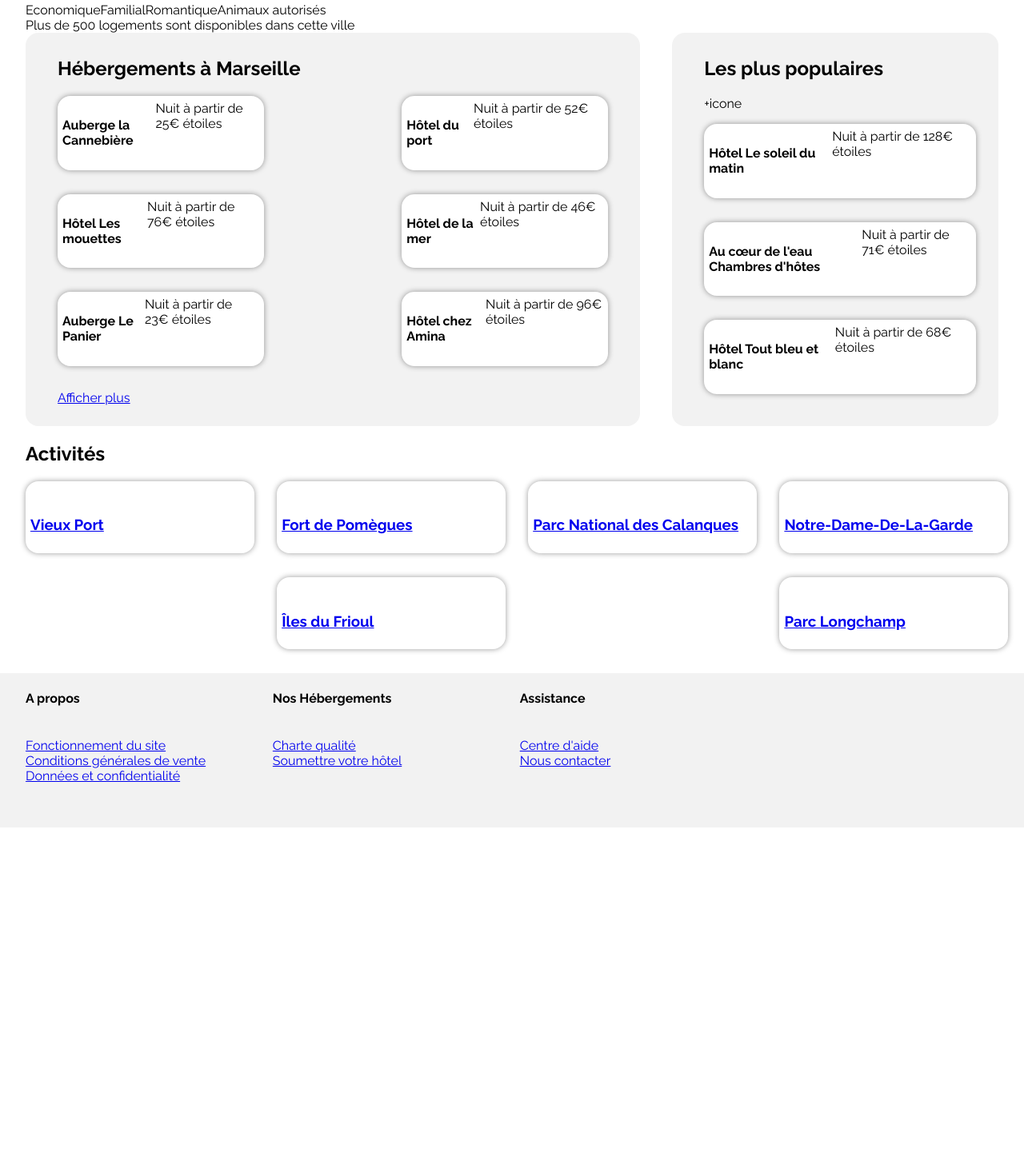
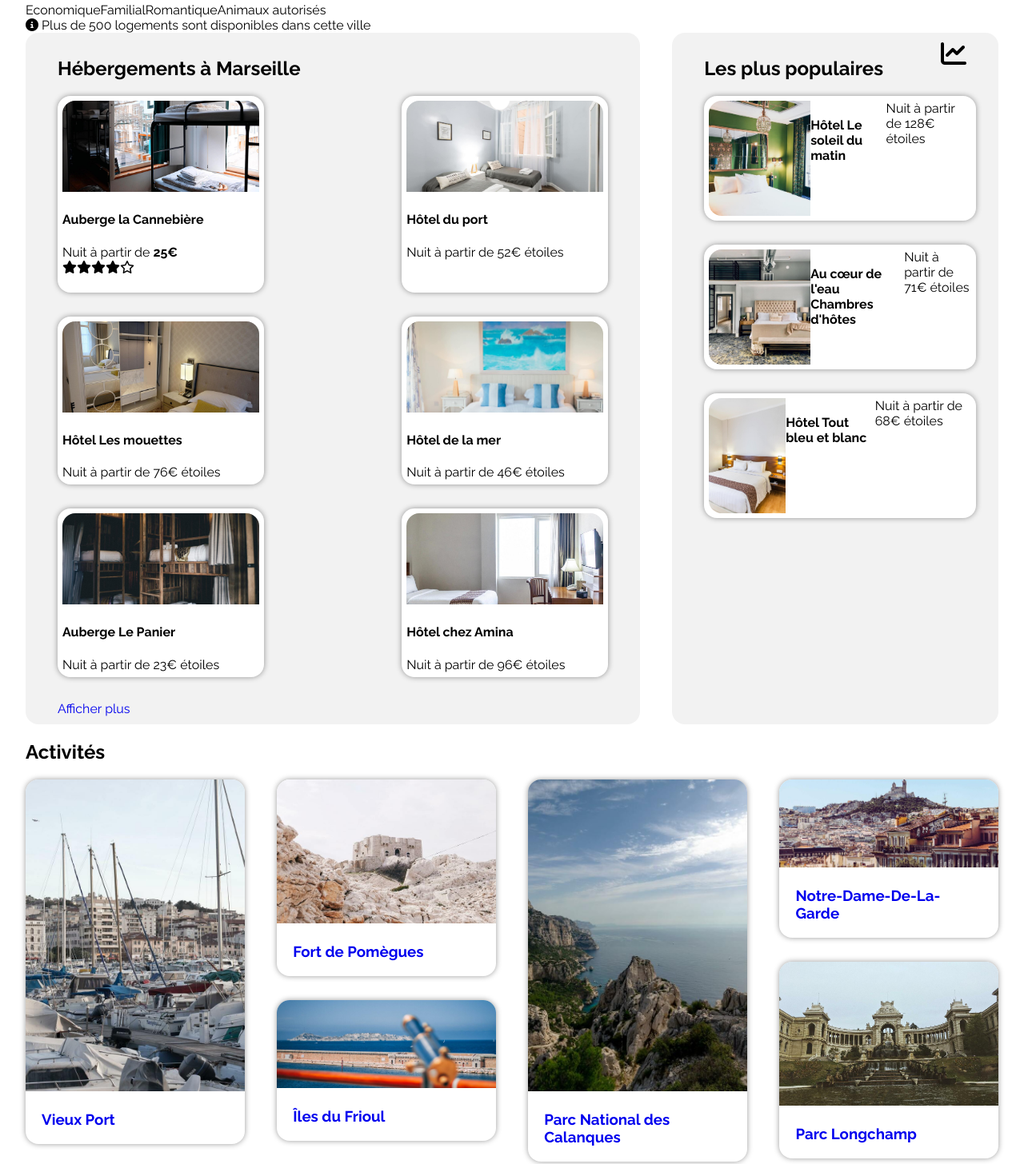
Before and after one commit to LaurieWeb/LaurieMontagner_2_16102020, a plain HTML site: page index.html in a window 1280 px wide. Shown: the part 271-1727 px from the top of the page at 80% size. Before the commit the page ends 1306 px from the top, so only its background shows below. Drawn offline with Linux system fonts and the light colour scheme.

Commit message:
WIP - V3

```diff
--- a/index.html
+++ b/index.html
@@ -5,7 +5,7 @@
         <link rel="stylesheet" href="stylesheet.css" />
         <title>Reservia</title>
         <link href="https://fonts.googleapis.com/css2?family=Raleway:wght@300;400;700&display=swap" rel="stylesheet">
-
+        <script src="https://kit.fontawesome.com/96207a7ac7.js" crossorigin="anonymous"></script>
     </head>
     <body>
         <!-- Header -->
@@ -49,7 +49,7 @@
                     </div>
                 </div>
                 <div id="resultat">
-                    Plus de 500 logements sont disponibles dans cette ville
+                    <i class="fas fa-info-circle"></i> Plus de 500 logements sont disponibles dans cette ville
                 </div>
             </section>
             <!-- Section Hébergement -->
@@ -59,37 +59,37 @@
                         <h2>Hébergements à Marseille</h2>
                         <div id="Hebergementcard">
                             <div class="Hebergementcard">
-                                <img>
+                                <img class="imgheberg" src="img/m/marcus-loke-WQJvWU_HZFo-unsplash.jpg" alt="">
                                 <h4>Auberge la Cannebière</h4>
-                                Nuit à partir de 25€
-                                étoiles
+                                <p>Nuit à partir de <strong>25€</strong><br>
+                                <i class="fas fa-star"></i><i class="fas fa-star"></i><i class="fas fa-star"></i><i class="fas fa-star"></i><i class="far fa-star"></i></p>
                             </div>
                             <div class="Hebergementcard">
-                                <img>
+                                <img class="imgheberg" src="img/m/fred-kleber-gTbaxaVLvsg-unsplash.jpg" alt="">
                                 <h4>Hôtel du port</h4>
                                 Nuit à partir de 52€
                                 étoiles
                             </div>
                             <div class="Hebergementcard">
-                                <img>
+                                <img class="imgheberg" src="img/m/reisetopia-B8WIgxA_PFU-unsplash.jpg" alt="">
                                 <h4>Hôtel Les mouettes</h4>
                                 Nuit à partir de 76€
                                 étoiles
                             </div>
                             <div class="Hebergementcard">
-                                <img>
+                                <img class="imgheberg" src="img/m/annie-spratt-Eg1qcIitAuA-unsplash.jpg" alt="">
                                 <h4>Hôtel de la mer</h4>
                                 Nuit à partir de 46€
                                 étoiles
                             </div>
                             <div class="Hebergementcard">
-                                <img>
+                                <img class="imgheberg" src="img/m/nicate-lee-kT-ZyaiwBe0-unsplash.jpg" alt="">
                                 <h4>Auberge Le Panier</h4>
                                 Nuit à partir de 23€
                                 étoiles
                             </div>
                             <div class="Hebergementcard">
-                                <img>
+                                <img class="imgheberg" src="img/m/febrian-zakaria-M6S1WvfW68A-unsplash.jpg" alt="">
                                 <h4>Hôtel chez Amina</h4>
                                 Nuit à partir de 96€
                                 étoiles
@@ -100,23 +100,23 @@
                     <div id="Popular">
                         <div id="populartitle">
                             <h2>Les plus populaires</h2>
-                            <p>+icone</p>
+                            <div id="iconepopular"><i class="fas fa-chart-line fa-2x"></i></div>
                         </div>
                         <div id="popularcard">
                             <div class="popularcard">
-                                <img>
+                                <img class="imgpop" src="img/m/emile-guillemot-Bj_rcSC5XfE-unsplash.jpg" alt="">
                                 <h4>Hôtel Le soleil du matin</h4>
                                 Nuit à partir de 128€
                                 étoiles
                             </div>
                             <div class="popularcard">
-                                <img>
+                                <img class="imgpop" src="img/m/aw-creative-VGs8z60yT2c-unsplash.jpg" alt="">
                                 <h4>Au cœur de l'eau Chambres d'hôtes</h4>
                                 Nuit à partir de 71€
                                 étoiles
                             </div>
                             <div class="popularcard">
-                                <img>
+                                <img class="imgpop" src="img/m/febrian-zakaria-sjvU0THccQA-unsplash.jpg" alt="">
                                 <h4>Hôtel Tout bleu et blanc</h4>
                                 Nuit à partir de 68€
                                 étoiles
@@ -132,44 +132,44 @@
                     <div class="activitescolumn">
                         <a href="#">
                             <div class="activitescard">
-                                <img src="" alt="">
-                                <h3>Vieux Port</h3>
+                                <img class="imgactvertical" src="img/m/reno-laithienne-QUgJhdY5Fyk-unsplash.jpg" alt="Vieux port de Marseille avec des bateaux">
+                                <h3 class="titleact">Vieux Port</h3>
                            </div>
                          </a>
                     </div>
                     <div class="activitescolumn">
                          <a href="#">
                             <div class="activitescard">
-                                <img src="" alt="">
-                                <h3>Fort de Pomègues</h3>
+                                <img class="imgacthorizontal1" src="img/m/paul-hermann-QFTrLdQIRhI-unsplash.jpg" alt="Fort de Pomègues, fortification sur de la pierre">
+                                <h3 class="titleact">Fort de Pomègues</h3>
                            </div>
                          </a>
                          <a href="#">
                             <div class="activitescard">
-                                <img src="" alt="">
-                                <h3>Îles du Frioul</h3>
+                                <img class="imgacthorizontal2" src="img/m/kevin-hikari-rV_Qd1l-VXg-unsplash.jpg" alt="Îles du Frioul en arrière plan avec la mer et une jumelle d'observation au premier plan">
+                                <h3 class="titleact">Îles du Frioul</h3>
                            </div>
                          </a>
                     </div>
                     <div class="activitescolumn">
                          <a href="#">
                             <div class="activitescard">
-                                <img src="" alt="">
-                                <h3>Parc National des Calanques</h3>
+                                <img class="imgactvertical" src="img/m/kilyan-sockalingum-NR8-cBCN3aI-unsplash.jpg" alt="Parc National des Calanques vue d'en haut, terre au premier plan, mer à l'horizon">
+                                <h3 class="titleact">Parc National des Calanques</h3>
                            </div>
                          </a>
                     </div>
                     <div class="activitescolumn">
                          <a href="#">
                             <div class="activitescard">
-                                <img src="" alt="">
-                                <h3>Notre-Dame-De-La-Garde</h3>
+                                <img class="imgacthorizontal2" src="img/m/florian-wehde-xW9e8gdotxI-unsplash.jpg" alt="Notre-Dame-De-La-Garde surblombant la vieille ville de Marseille">
+                                <h3 class="titleact">Notre-Dame-De-La-Garde</h3>
                            </div>
                          </a>
                          <a href="#">
                             <div class="activitescard">
-                                <img src="" alt="">
-                                <h3>Parc Longchamp</h3>
+                                <img class="imgacthorizontal1" src="img/m/lena-paulin-wH2-EJoDcV0-unsplash.jpg" alt="Monument du Parc Longchamp">
+                                <h3 class="titleact">Parc Longchamp</h3>
                            </div>
                          </a>
                     </div>
--- a/stylesheet.css
+++ b/stylesheet.css
@@ -8,6 +8,11 @@ body
 	font-family: Raleway, sans-serif;
 	width: 100%;
 	margin: auto;
+}
+
+a
+{
+	text-decoration: none;
 }
 
 header
@@ -59,6 +64,12 @@ main
 	display: flex;
 }
 
+.fas fa-info-circle
+{
+	box-shadow: 0px 0px 7px rgba(0, 0, 0, 0.4);
+	color: #0065FC;
+}
+
 #Hebergementblock
 {
 	display: flex;
@@ -83,7 +94,7 @@ main
 
 .Hebergementcard
 {
-	display: flex;
+	display: block;
 	background-color: #FFFFFF;
 	border: 5px;
 	border-radius: 16px;
@@ -95,6 +106,15 @@ main
 
 }
 
+.imgheberg
+{
+	width: 100%;
+	object-fit: cover;
+	border-top-right-radius: 16px;
+	border-top-left-radius: 16px;
+	height: 114px;
+}
+
 #Popular
 {
 	background-color: #F2F2F2;
@@ -103,9 +123,15 @@ main
 	padding: 10px 40px;
 }
 
-#Populartitle
+#populartitle
 {
 	display: flex;
+	justify-content: space-between;
+}
+
+#iconepopular
+{
+	float: right;
 }
 
 #popularcard
@@ -125,6 +151,16 @@ main
 	width: 100%;
 	margin-bottom: 30px;
 	padding: 6px;
+	height: 144px;
+}
+
+.imgpop
+{
+	width: 127px;
+	object-fit: cover;
+	border-bottom-left-radius: 16px;
+	border-top-left-radius: 16px;
+	height: 100%;
 }
 
 #Activitesblock
@@ -132,12 +168,14 @@ main
 	display: flex;
 	justify-content: space-between;
 	width: 100%;
+	margin-bottom: 61px;
 }
 
 .activitescolumn
 {
 	display: block;
 	width: 22.5%;
+	max-height: 445px;
 }
 
 .activitescard
@@ -147,7 +185,41 @@ main
 	box-shadow: 0px 0px 7px rgba(0, 0, 0, 0.4);
 	width: 100%;
 	margin-bottom: 30px;
-	padding: 6px;
+
+}
+
+.imgactvertical
+{
+	width: 100%;
+	object-fit: cover;
+	border-top-right-radius: 16px;
+	border-top-left-radius: 16px;
+	height: 390px;
+}
+
+.imgacthorizontal1
+{
+	width: 100%;
+	object-fit: cover;
+	border-top-right-radius: 16px;
+	border-top-left-radius: 16px;
+	max-height: 180px;
+}
+
+.imgacthorizontal2
+{
+	width: 100%;
+	object-fit: cover;
+	border-top-right-radius: 16px;
+	border-top-left-radius: 16px;
+	max-height: 110px;
+}
+
+.titleact
+{
+	display: block;
+	padding: 20px;
+	margin: 0px;
 
 }
 
```
